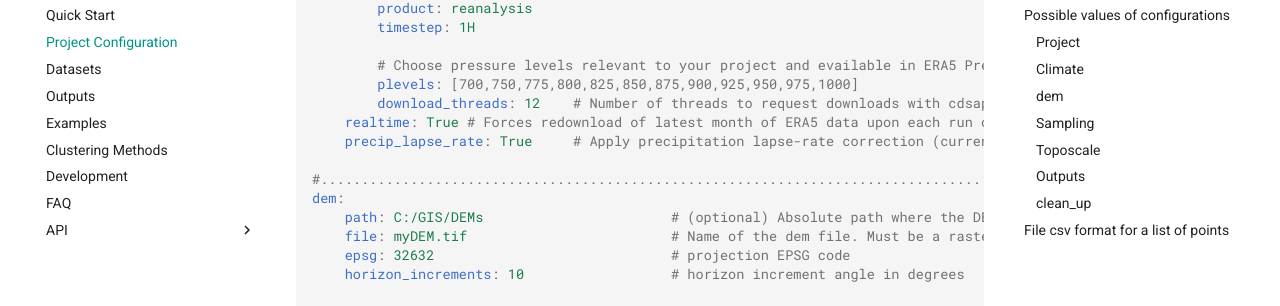
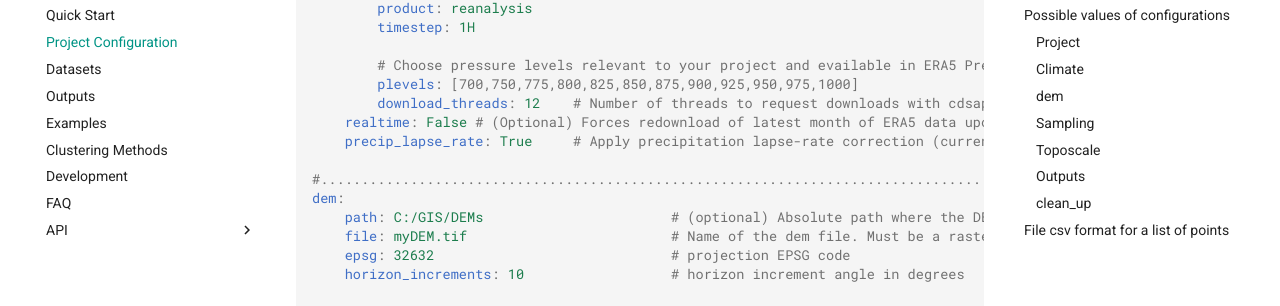
Before and after one commit to ArcticSnow/TopoPyScale_Documentation, an MkDocs documentation site: the page built from docs/03_configurationFile.md, in a window 1280 px wide and 900 px high, scrolled down 1406 px. Shown: the part 147-453 px from the top of the window. Built offline with MkDocs 1.6.1 and Material for MkDocs 9.7.7, drawn with Linux system fonts in a browser that asks for light colours.

Commit message:
update config with 'realtime' param changed default value

```diff
--- a/docs/03_configurationFile.md
+++ b/docs/03_configurationFile.md
@@ -76,7 +76,7 @@ climate:
         # Choose pressure levels relevant to your project and evailable in ERA5 Pressure Levels
         plevels: [700,750,775,800,825,850,875,900,925,950,975,1000]
         download_threads: 12    # Number of threads to request downloads with cdsapi
-	realtime: True # Forces redownload of latest month of ERA5 data upon each run of code (allows daily updates for realtime applications)
+	realtime: False # (Optional) Forces redownload of latest month of ERA5 data upon each run of code (allows daily updates for realtime applications)
     precip_lapse_rate: True     # Apply precipitation lapse-rate correction (currently valid for Northern Hemisphere only)
 
 #.....................................................................................................
```
